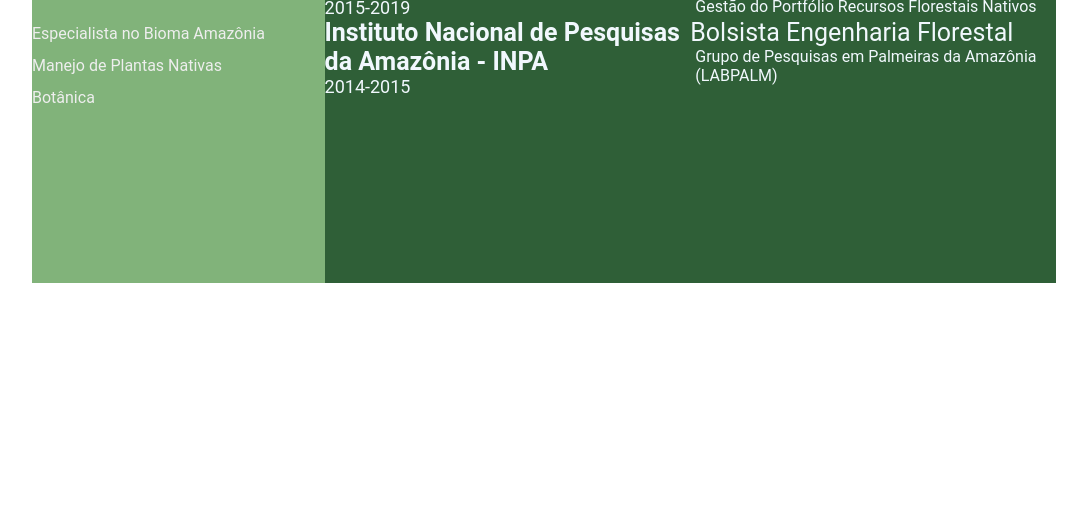
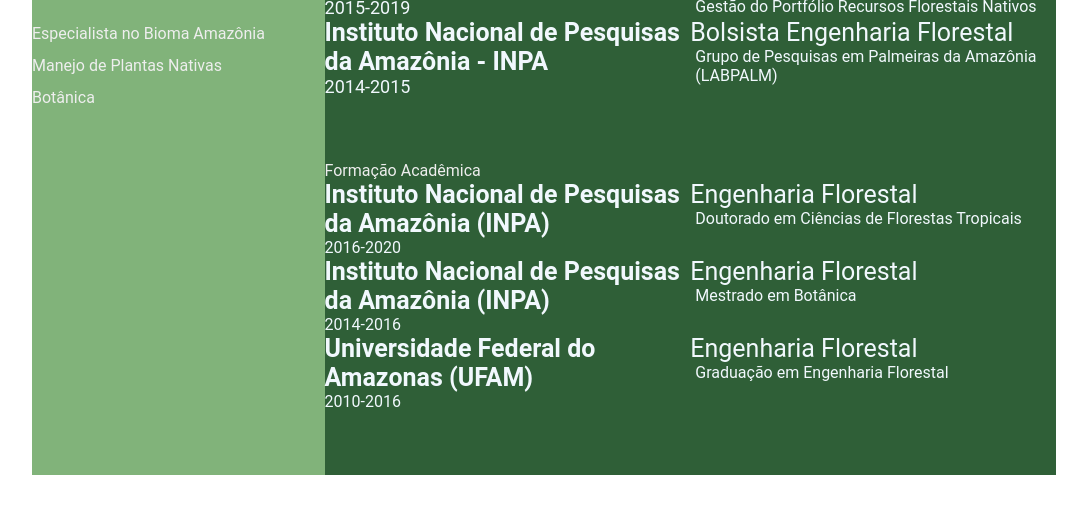
Before and after one commit to tetibelem/devweekgit.github.io, a plain HTML site: page index.html in a window 1280 px wide. Shown: the part 549-1056 px from the top of the page, without its empty margins (96-1183 px from the left). Before the commit the page ends 864 px from the top, so only its background shows below. Drawn offline with Linux system fonts and the light colour scheme.

Commit message:
feature: add index.html (#4)

```diff
--- a/index.html
+++ b/index.html
@@ -1,5 +1,6 @@
 <!doctype html>
 <html lang="en">
+
 <head>
     <meta charset="UTF-8">
     <meta http-equiv="X-UA-Compatible" content="IE=edge">
@@ -7,12 +8,15 @@
     <title>Virola Makuxi CV</title>
     <link rel="stylesheet" href="style.css">
 </head>
+
 <body>
     <main class="resume-contents">
         <section class="left-section">
             <section class="left-section-content">
                 <div class="profile">
-                    <img class="profile-image" src="https://static.wixstatic.com/media/31bffa_758df6f0358d4ab2bec9685b6228ca59~mv2.jpg/v1/fill/w_450,h_600,al_c,q_80,usm_0.66_1.00_0.01,enc_auto/31bffa_758df6f0358d4ab2bec9685b6228ca59~mv2.jpg" alt="profile image">
+                    <img class="profile-image"
+                        src="https://static.wixstatic.com/media/31bffa_758df6f0358d4ab2bec9685b6228ca59~mv2.jpg/v1/fill/w_450,h_600,al_c,q_80,usm_0.66_1.00_0.01,enc_auto/31bffa_758df6f0358d4ab2bec9685b6228ca59~mv2.jpg"
+                        alt="profile image">
                     <p class="name">Virola Makuxi</p>
                     <p class="profession">Engenheira Florestal</p>
                 </div>
@@ -29,9 +33,15 @@
                 <div class="skills">
                     <p class="left-title">Habilidades</p>
                     <ul>
-                                <li><p>Especialista no Bioma Amazônia</p></li>
-                                <li><p>Manejo de Plantas Nativas</p></li>
-                                <li><p>Botânica</p></li>
+                        <li>
+                            <p>Especialista no Bioma Amazônia</p>
+                        </li>
+                        <li>
+                            <p>Manejo de Plantas Nativas</p>
+                        </li>
+                        <li>
+                            <p>Botânica</p>
+                        </li>
                     </ul>
                 </div>
             </section>
@@ -43,15 +53,24 @@
                     <br>
                     <p class="about-me-contents">
                         Olá, sou Virola.<br>
-                                    Graduada em Engenharia Florestal pela Universidade Federal do Amazonas (UFAM), Mestre em Botânica pelo Instituto Nacional de Pesquisas da Amazônia (INPA) e Doutora em Ciências de Florestas Tropicais pelo Instituto Nacional de Pesquisas da Amazônia (INPA).
+                        Graduada em Engenharia Florestal pela Universidade Federal do Amazonas (UFAM), Mestre em
+                        Botânica pelo Instituto Nacional de Pesquisas da Amazônia (INPA) e Doutora em Ciências de
+                        Florestas Tropicais pelo Instituto Nacional de Pesquisas da Amazônia (INPA).
                         <br>
-                                    Desenvolvendo pesquisas para garantir e promover a proteção, a recuperação, a conservação e o uso sustentável dos recursos naturais das terras e territórios indígenas, assegurando a integridade do patrimônio indígena, a melhoria da qualidade de vida e as condições plenas de reprodução física e cultural dos povos indígenas, respeitando sua autonomia sociocultural.<br>
+                        Desenvolvendo pesquisas para garantir e promover a proteção, a recuperação, a conservação e o
+                        uso sustentável dos recursos naturais das terras e territórios indígenas, assegurando a
+                        integridade do patrimônio indígena, a melhoria da qualidade de vida e as condições plenas de
+                        reprodução física e cultural dos povos indígenas, respeitando sua autonomia sociocultural.<br>
                         <br>
                     </p>
                 </section>
             </div>
             <section class="experience gap">
-                                <div class="right-title"><p><h1>Experiência</h1></p></div>
+                <div class="right-title">
+                    <p>
+                    <h1>Experiência</h1>
+                    </p>
+                </div>
                 <br>
                 <div class="experience-contents">
                     <div class="exp-left">
@@ -86,8 +105,38 @@
                     </div>
                 </div>
             </section>
+            <section class="education gap">
+                <div class="right-title">Formação Acadêmica</div>
+                <div class="education-contents">
+                <div class="education-left">
+                    <p class="education-school-name">Instituto Nacional de Pesquisas da Amazônia (INPA)</p>
+                    <p class="education-time-period">2016-2020</p>
+                </div>
+                <div class="education-right">
+                    <p class="education-subject">Engenharia Florestal</p>
+                    <p class="education-desc">Doutorado em Ciências de Florestas Tropicais</p>
+                </div>
+                <div class="education-left">
+                    <p class="education-school-name">Instituto Nacional de Pesquisas da Amazônia (INPA)</p>
+                    <p class="education-time-period">2014-2016</p>
+                </div>
+                <div class="education-right">
+                    <p class="education-subject">Engenharia Florestal</p>
+                    <p class="education-desc">Mestrado em Botânica</p>
+                </div>
+                <div class="education-left">
+                    <p class="education-school-name">Universidade Federal do Amazonas (UFAM)</p>
+                    <p class="education-time-period">2010-2016</p>
+                </div>
+                <div class="education-right">
+                    <p class="education-subject">Engenharia Florestal</p>
+                    <p class="education-desc">Graduação em Engenharia Florestal</p>
+                </div>
+                </div>
+            </section>
         </section>
 
     </main>
 </body>
+
 </html>
```
Lines whose indentation alone changed are shown as unchanged.
